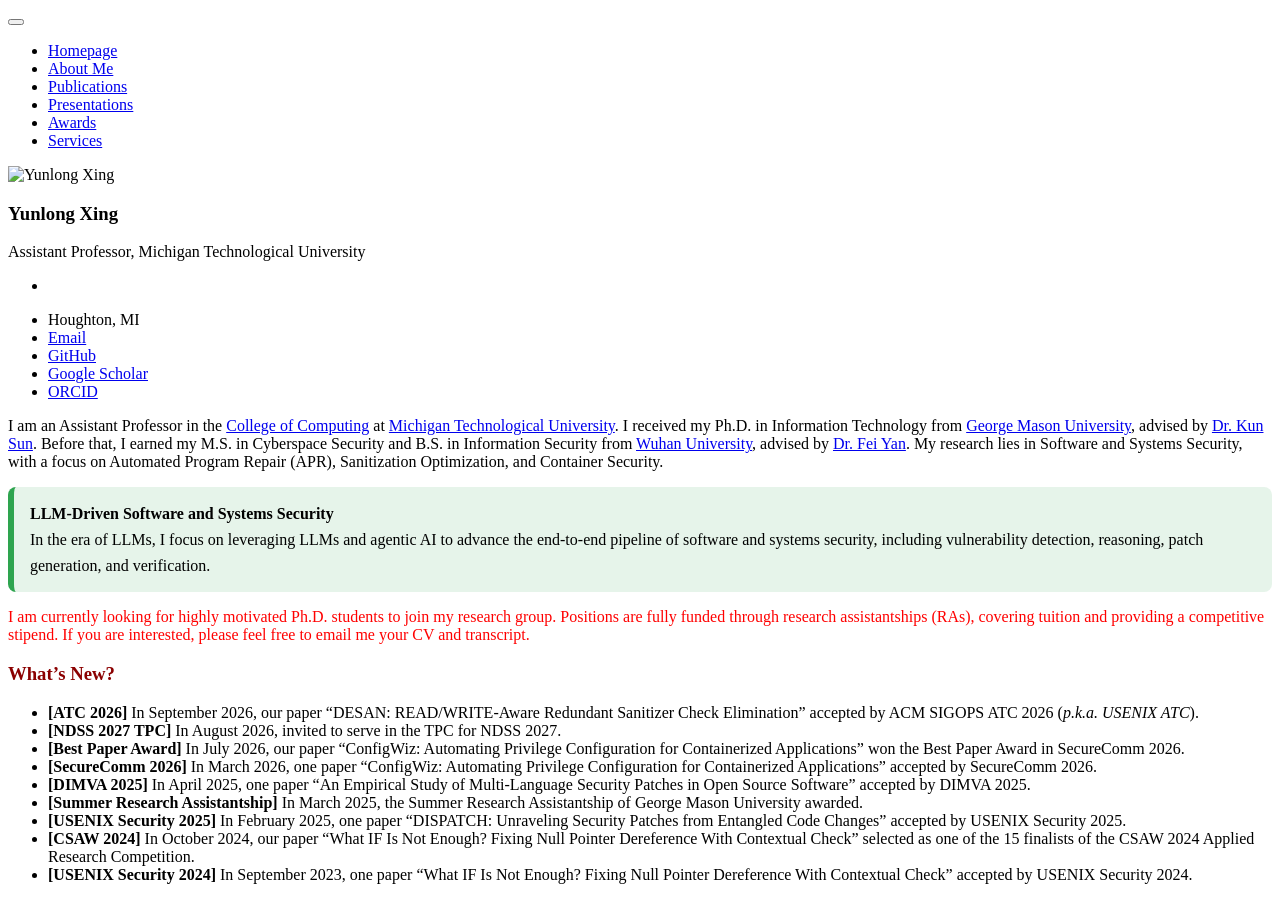
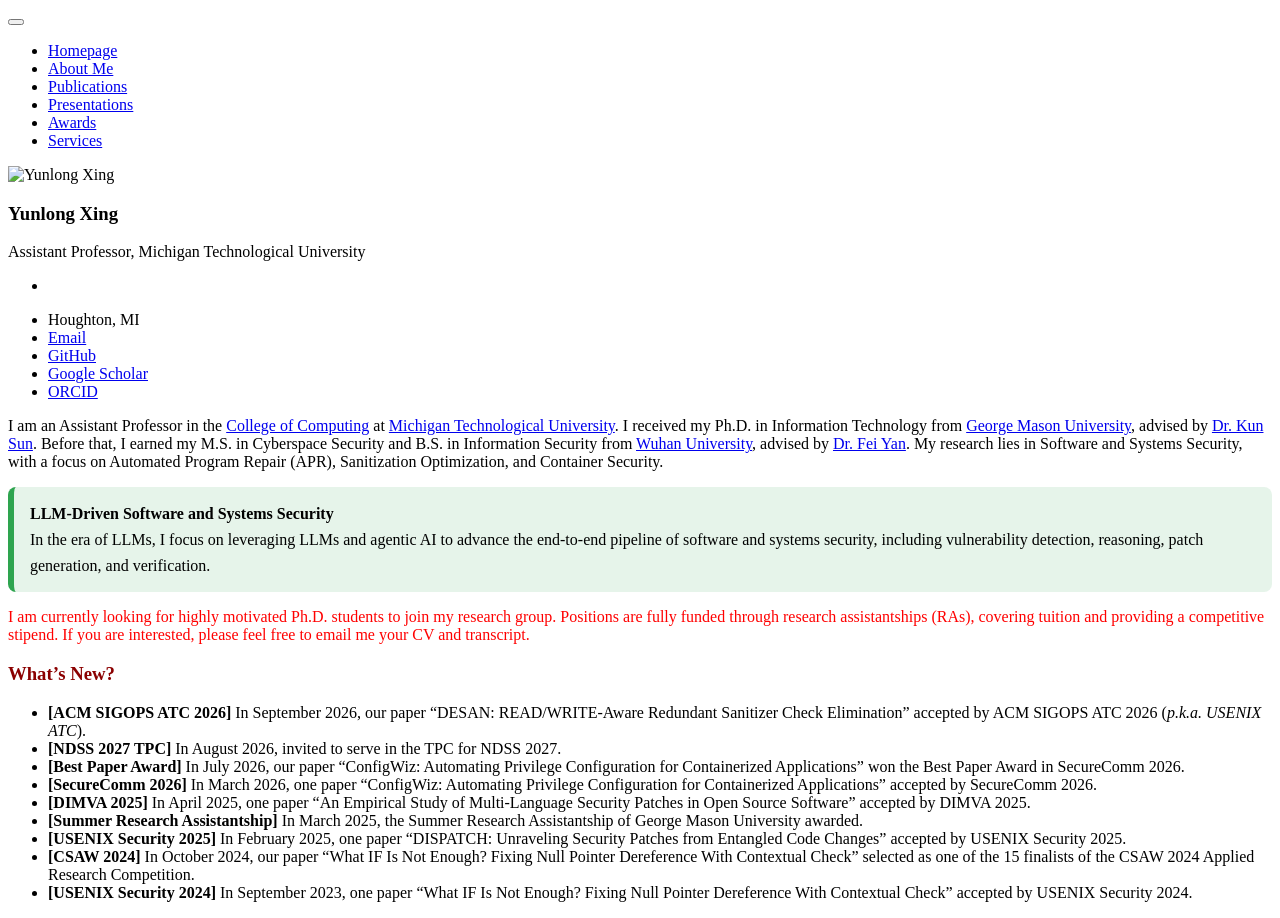
Before and after one commit to YunlongXing/yunlongxing.github.io, a Jekyll site: the page built from _pages/includes/intro.md, in a window 1280 px wide. Built offline with Jekyll 4.4.1, drawn with Linux system fonts in a browser that asks for light colours; our own code applies the rules of GitHub Pages for plain Markdown files.

Commit message:
Correct paper conference name in intro.md

```diff
--- a/_pages/includes/intro.md
+++ b/_pages/includes/intro.md
@@ -9,7 +9,7 @@ I am an Assistant Professor in the [College of Computing][College of Computing]
 
 
 # <span style="color: darkred;">What’s New?</span>
-- **[ATC 2026]** In September 2026, our paper "DESAN: READ/WRITE-Aware Redundant Sanitizer Check Elimination" accepted by ACM SIGOPS ATC 2026 (*p.k.a. USENIX ATC*).
+- **[ACM SIGOPS ATC 2026]** In September 2026, our paper "DESAN: READ/WRITE-Aware Redundant Sanitizer Check Elimination" accepted by ACM SIGOPS ATC 2026 (*p.k.a. USENIX ATC*).
 - **[NDSS 2027 TPC]** In August 2026, invited to serve in the TPC for NDSS 2027.
 - **[Best Paper Award]** In July 2026, our paper "ConfigWiz: Automating Privilege Configuration for Containerized Applications" won the Best Paper Award in SecureComm 2026.
 - **[SecureComm 2026]** In March 2026, one paper "ConfigWiz: Automating Privilege Configuration for Containerized Applications" accepted by SecureComm 2026.
```
